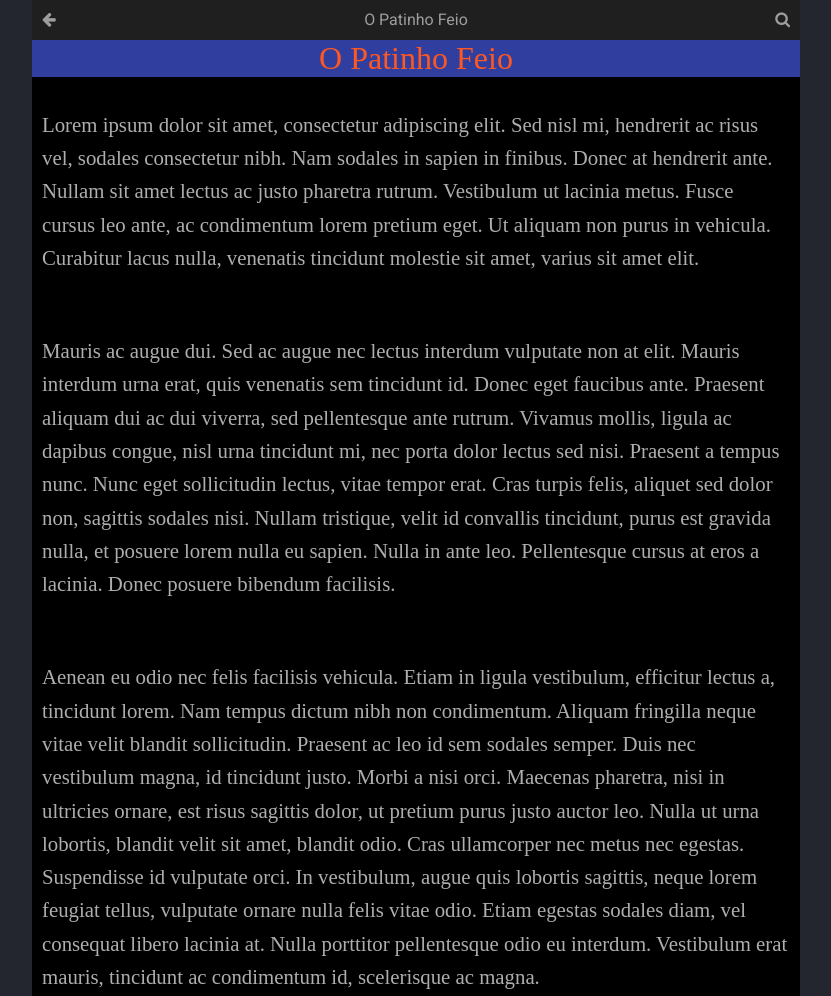
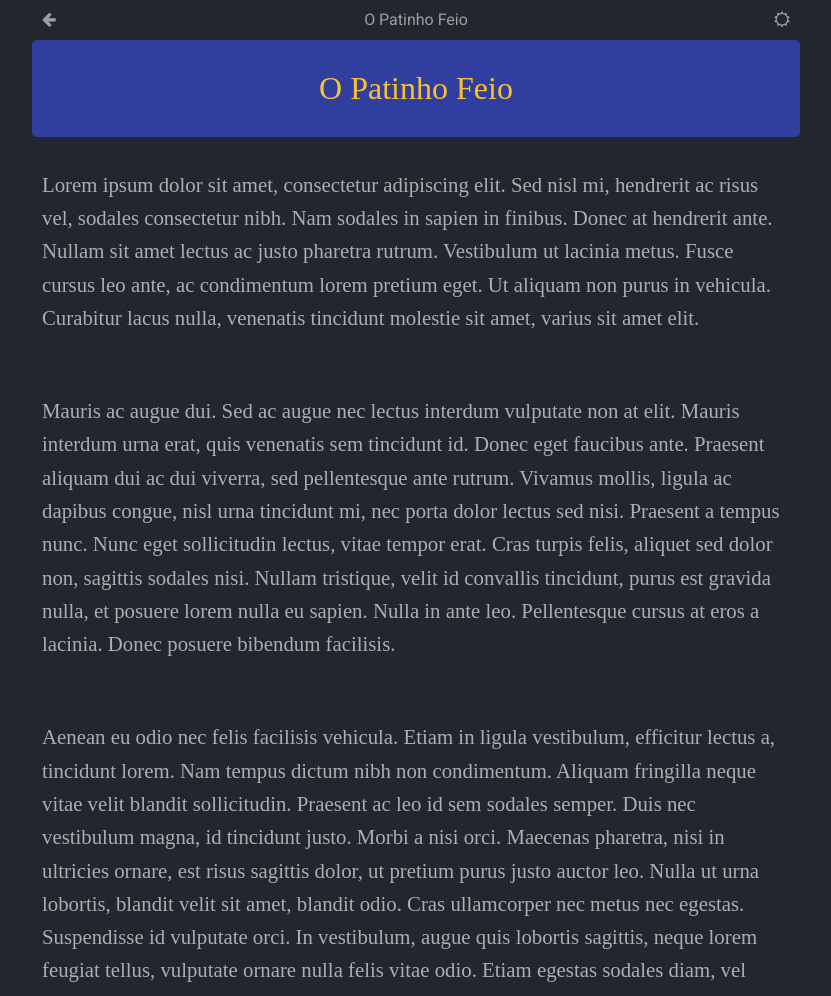
Before and after one commit to HugoSetta/Hora-da-Historia, a plain HTML site: page template.html in a window 1280 px wide. Shown: the top 996 px of the page, without its empty margins (224-1055 px from the left). Drawn offline with nearby package versions, Linux system fonts and the light colour scheme; a web font is replaced by a local one.

Commit message:
Implementando o sun-mode

```diff
--- a/global.css
+++ b/global.css
@@ -16,11 +16,15 @@ body{
 
 .stage{
 	width: 100%;
-	background-color: #000;
+	background-color: #23252f;
+	/*background-color: #000;*/
 }
 
+
+
 .menu{
-	background-color: #1f1f1f;
+	background-color: #23252f;
+	/*background-color: #1f1f1f;*/
 	display: table;
 	width: 100%;
 	max-width: 768px;
@@ -62,6 +66,8 @@ body{
 	margin: 40px 0 0 0;
 	text-align: center;
 	font-weight: normal;
+	border-radius: 5px;
+	padding: 30px;
 
 }
 .page__text{
@@ -87,6 +93,23 @@ body{
 	}
 
 
+/*sun mode*/
+
+.sun-mode.stage{
+	background-color: #fff;
+	color: #333;
+}
+.sun-mode .menu{
+	background-color: #fff;
+}
+
+
+.icon-mode--moon{ display: none;}
+.sun-mode .icon-mode--moon{ display: inline;}
+
+.icon-mode--sun{ display: inline; }
+.sun-mode .icon-mode--sun{ display: none; }
+
 @media screen and (min-width: 48em){
 /*== DESKTOP =================================================================*/
 	.stage{
@@ -101,6 +124,12 @@ body{
 
 
 /*Cores*/
+.corok0 {
+	color: #FBC02D;
+	background-color: #303F9F;
+
+}
+
 .cor0 {color: #D32F2F; background-color: #FBC02D}
 .cor1 {color: #FF4081; background-color: #303F9F}
 .cor2 {color: #7B1FA2; background-color: #03A9F4}
--- /dev/null
+++ b/global.js
@@ -0,0 +1,10 @@
+var global_sunmode = false;
+
+function sunMode(){
+    global_sunmode = !global_sunmode;
+    if(global_sunmode){
+        $("#stage").addClass("sun-mode");
+    }else{
+        $("#stage").removeClass("sun-mode");
+    }
+}
--- a/template.html
+++ b/template.html
@@ -13,14 +13,14 @@
     />
     <link href="https://fonts.googleapis.com/css?family=Asar|Roboto:400,400i,700,700i" rel="stylesheet">
 
-
-
+    <script src="https://ajax.googleapis.com/ajax/libs/jquery/3.2.1/jquery.min.js"></script>
+    <script src="global.js"></script>
 
 </head>
 
 <body>
 
-    <div class="stage">
+    <div class="stage" id="stage">
 
         <div class="menu">
 
@@ -32,7 +32,10 @@
                     <div class="menu_field"></div>
                     <div class="menu_title">O Patinho Feio</div>
                 </div>
-                <div class="menu_bt menu_bt--right"><i class="fa fa-search" aria-hidden="true"></i></div>
+                <div class="menu_bt menu_bt--right">
+                    <span class="icon-mode--moon"><i class="fa fa-moon-o" aria-hidden="true" onclick="sunMode()"></i></span>
+                    <span class="icon-mode--sun"><i class="fa fa-sun-o" aria-hidden="true" onclick="sunMode()"></i></span>
+                </div>
             </div>
 
 
@@ -46,7 +49,7 @@
 
 
         <div class="page">
-            <h1 class="page__titulo cor21">
+            <h1 class="page__titulo corok0">
                   O Patinho Feio
               </h1>
             <div class="page__text">
```
